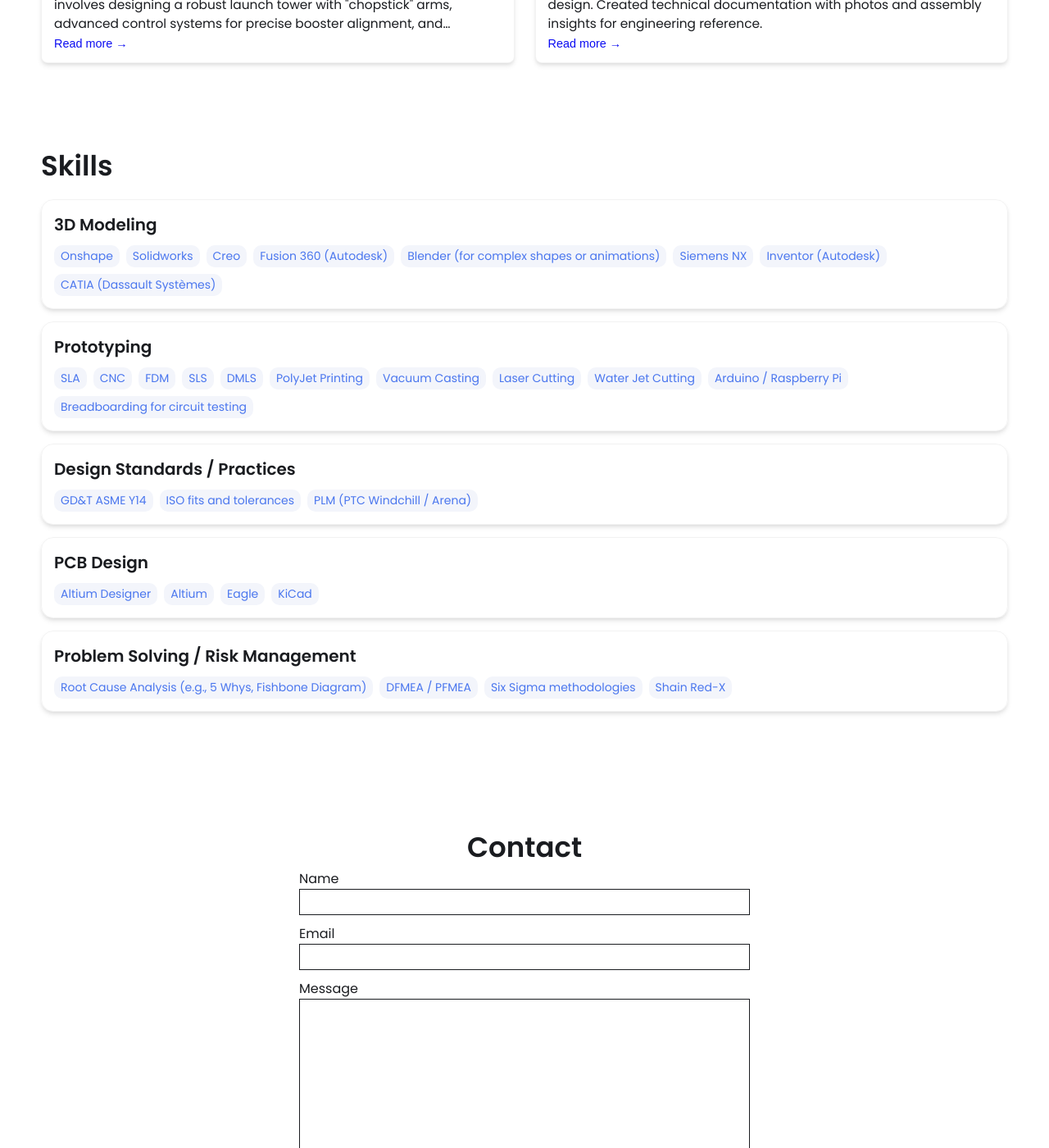
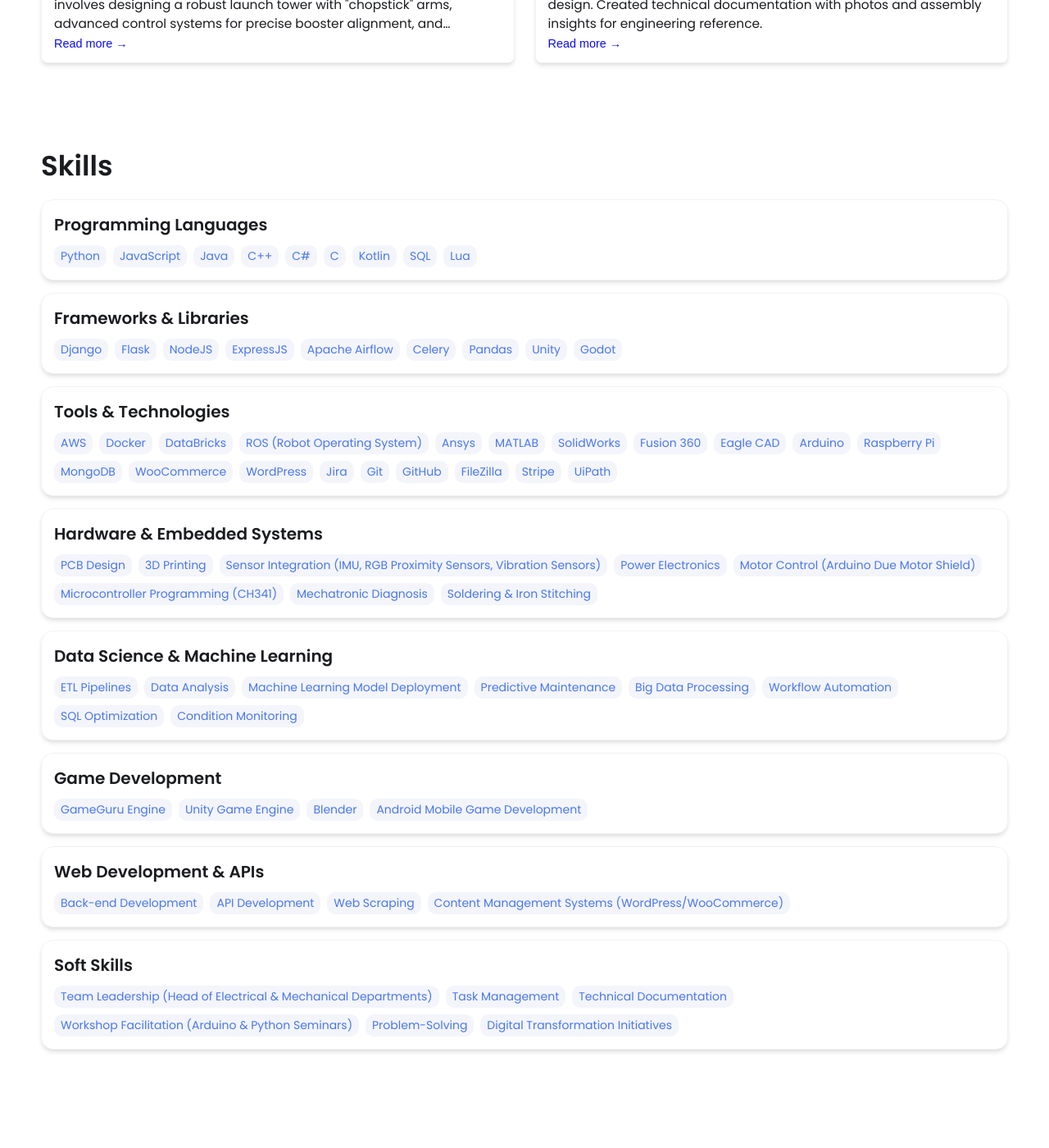
Before and after one commit to daglar510/daglar510.github.io, a Jekyll site: the page built from index.html, in a window 1280 px wide and 1400 px high, scrolled down 1449 px. Shown: the whole window at 82% size. Built offline with Jekyll 4.4.1, drawn with Linux system fonts in a browser that asks for light colours.

Commit message:
Update _config.yml
updated skills section

```diff
--- a/_config.yml
+++ b/_config.yml
@@ -44,46 +44,97 @@
 
 # Skills Section - Add the list of your Skills by categories/tools. The indentation for each level needs to be precise.
 skills:
-  - category: 3D Modeling
+  - category: Programming Languages
     tools:
-    - Onshape
-    - Solidworks
-    - Creo
-    - Fusion 360 (Autodesk)
-    - Blender (for complex shapes or animations)
-    - Siemens NX
-    - Inventor (Autodesk)
-    - CATIA (Dassault Systèmes)
-  - category: Prototyping
+    - Python
+    - JavaScript
+    - Java
+    - C++
+    - C#
+    - C
+    - Kotlin
+    - SQL
+    - Lua
+
+  - category: Frameworks & Libraries
     tools:
-    - SLA
-    - CNC
-    - FDM
-    - SLS
-    - DMLS
-    - PolyJet Printing
-    - Vacuum Casting
-    - Laser Cutting
-    - Water Jet Cutting
-    - Arduino / Raspberry Pi
-    - Breadboarding for circuit testing
-  - category: Design Standards / Practices
+    - Django
+    - Flask
+    - NodeJS
+    - ExpressJS
+    - Apache Airflow
+    - Celery
+    - Pandas
+    - Unity
+    - Godot
+
+  - category: Tools & Technologies
     tools:
-    - GD&T ASME Y14
-    - ISO fits and tolerances
-    - PLM (PTC Windchill / Arena)
-  - category: PCB Design
+    - AWS
+    - Docker
+    - DataBricks
+    - ROS (Robot Operating System)
+    - Ansys
+    - MATLAB
+    - SolidWorks
+    - Fusion 360
+    - Eagle CAD
+    - Arduino
+    - Raspberry Pi
+    - MongoDB
+    - WooCommerce
+    - WordPress
+    - Jira
+    - Git
+    - GitHub
+    - FileZilla
+    - Stripe
+    - UiPath
+
+  - category: Hardware & Embedded Systems
     tools:
-    - Altium Designer
-    - Altium
-    - Eagle
-    - KiCad
-  - category: Problem Solving / Risk Management
+    - PCB Design
+    - 3D Printing
+    - Sensor Integration (IMU, RGB Proximity Sensors, Vibration Sensors)
+    - Power Electronics
+    - Motor Control (Arduino Due Motor Shield)
+    - Microcontroller Programming (CH341)
+    - Mechatronic Diagnosis
+    - Soldering & Iron Stitching
+
+  - category: Data Science & Machine Learning
     tools:
-    - Root Cause Analysis (e.g., 5 Whys, Fishbone Diagram)
-    - DFMEA / PFMEA
-    - Six Sigma methodologies
-    - Shain Red-X
+    - ETL Pipelines
+    - Data Analysis
+    - Machine Learning Model Deployment
+    - Predictive Maintenance
+    - Big Data Processing
+    - Workflow Automation
+    - SQL Optimization
+    - Condition Monitoring
+
+  - category: Game Development
+    tools:
+    - GameGuru Engine
+    - Unity Game Engine
+    - Blender
+    - Android Mobile Game Development
+
+  - category: Web Development & APIs
+    tools:
+    - Back-end Development
+    - API Development
+    - Web Scraping
+    - Content Management Systems (WordPress/WooCommerce)
+
+  - category: Soft Skills
+    tools:
+    - Team Leadership (Head of Electrical & Mechanical Departments)
+    - Task Management
+    - Technical Documentation
+    - Workshop Facilitation (Arduino & Python Seminars)
+    - Problem-Solving
+    - Digital Transformation Initiatives
 
 
 # Contact Form Setup. Setup an account and copy over the key. When someone fills out the form, it will be received in your email.
```
